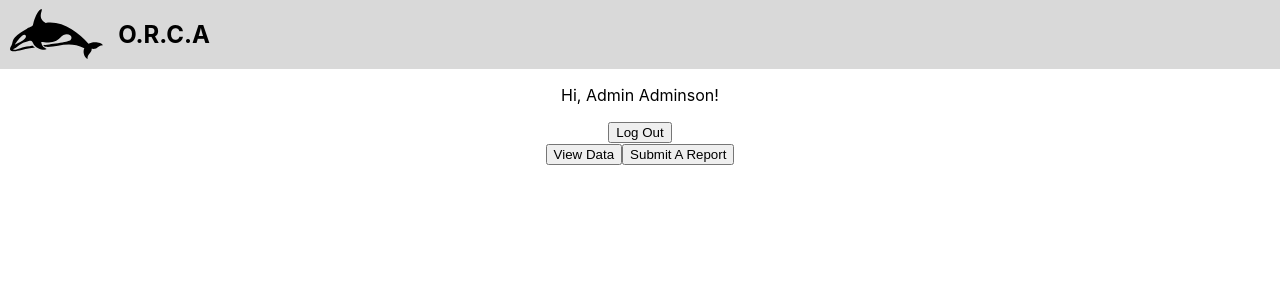
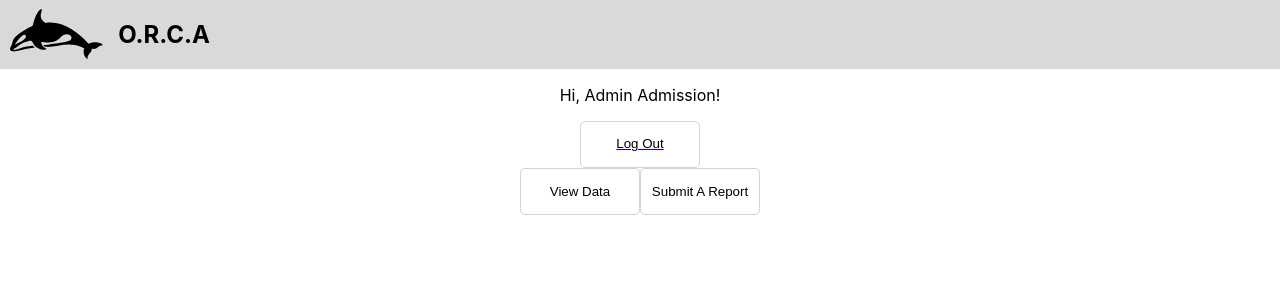
Before and after one commit to nairnairnair/orcas, a React (Create React App) app: page /adminhomepage in a window 1280 px wide. Shown: the top 300 px of the page. Built offline with nearby package versions, Linux system fonts and the light colour scheme.

Commit message:
prettify buttons

```diff
--- a/src/AdminHomepage/AdminHomepage.js
+++ b/src/AdminHomepage/AdminHomepage.js
@@ -1,15 +1,15 @@
-import { Link } from "react-router-dom"
+import { Link } from "react-router-dom";
 
 const AdminHomepage = () => {
   return (
     <section>
       <div>
-                <p>Hi, Admin Adminson!</p>
-                <Link to="/">
+        <p>Hi, Admin Admission!</p>
+        <Link to="/" className="btn-group">
           <button>Log Out</button>
         </Link>
       </div>
-            <div>
+      <div className="btn-group">
         <Link to="/graphs">
           <button type="submit">View Data</button>
         </Link>
@@ -18,7 +18,7 @@ const AdminHomepage = () => {
         </Link>
       </div>
     </section>
-    )
-}
+  );
+};
 
 export default AdminHomepage;
--- a/src/App/App.css
+++ b/src/App/App.css
@@ -64,7 +64,7 @@
 
 .btn-group {
   display: flex;
-  width: 250px;
+  justify-content: center;
 }
 
 .btn-group button {
@@ -75,6 +75,7 @@
   line-height: 2rem;
   border-radius: 5px;
   border: 1px lightgrey solid;
+  width: 120px;
 }
 
 .header-logo {
```
Lines whose indentation alone changed are shown as unchanged.
